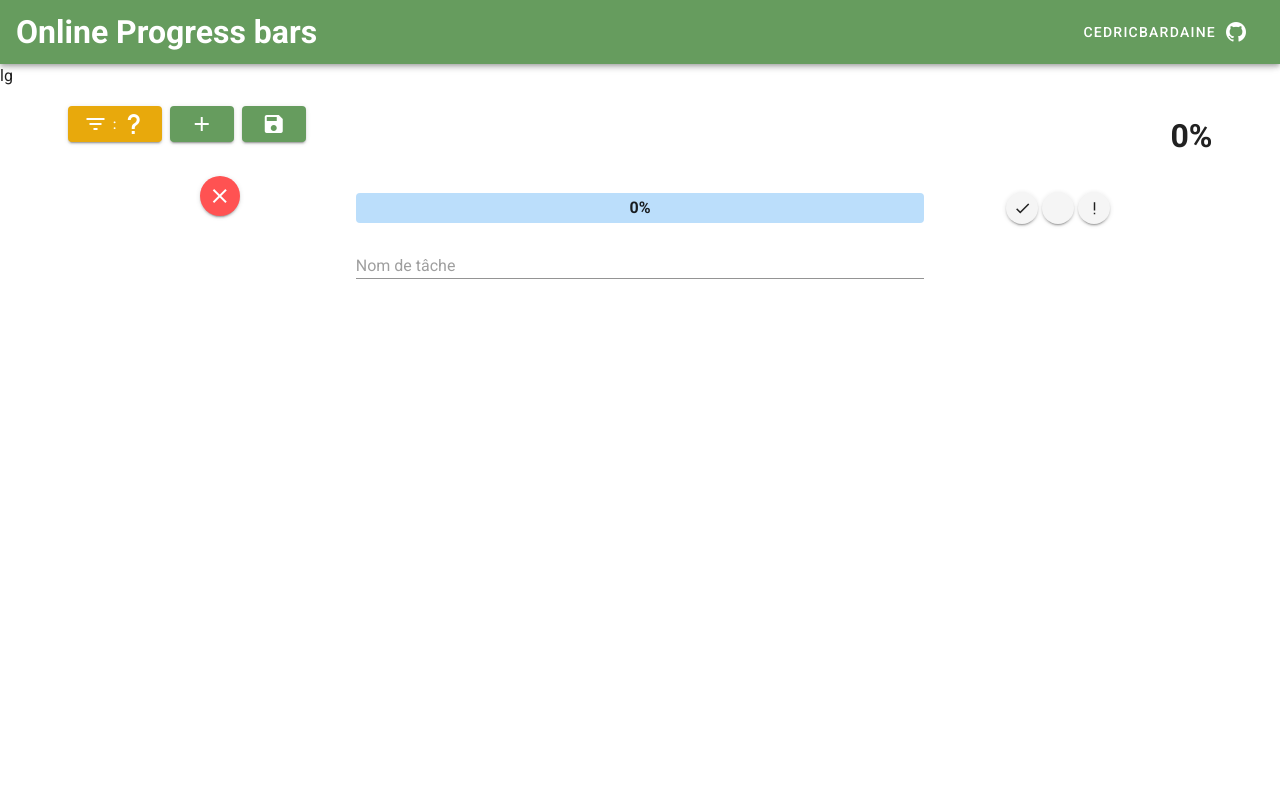
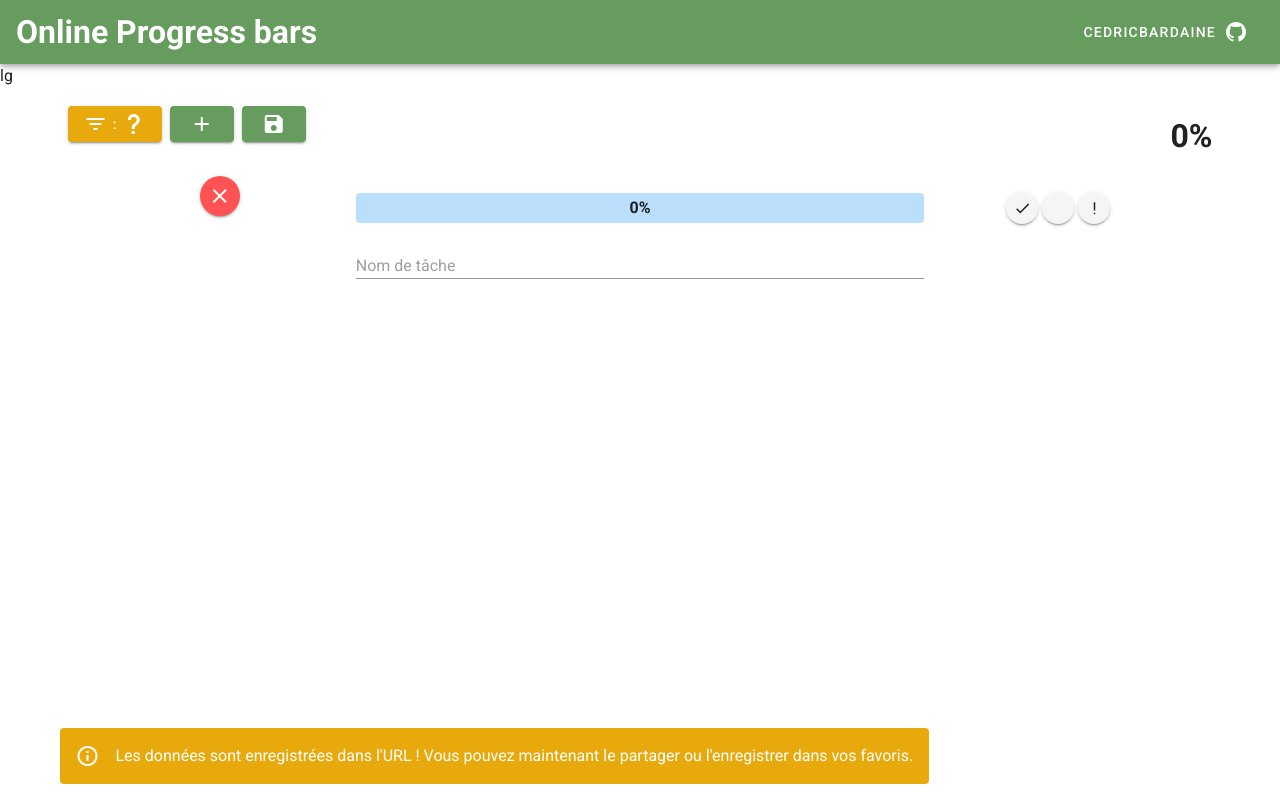
Before and after one commit to CedricBardaine/online_progress_bars, a Vue app: page /#/ in a window 1280 px wide. Both pictures are taken after a click on the button 273 px from the left and 124 px from the top of the page. Built offline with nearby package versions, Linux system fonts and the light colour scheme.

Commit message:
add alert msg on save

```diff
--- a/src/views/Home.vue
+++ b/src/views/Home.vue
@@ -9,7 +9,6 @@
       -->
 
   <v-container>
-    <!-- // TODO: display valert on url copy -->
     <v-container class="">
       <v-row class="pb-8 mx-2">
         <v-row align="center" justify="start">
@@ -40,6 +39,9 @@
                 path: '',
                 query: { data: JSON.stringify(bars) },
               });
+              displayMsg(
+                'Les données sont enregistrées dans l\'URL ! Vous pouvez maintenant le partager ou l\'enregistrer dans vos favoris.'
+              );
             "
           >
             <v-icon dark> mdi-content-save </v-icon>
@@ -151,6 +153,18 @@
         </v-row>
       </div>
     </transition-group>
+    <v-alert
+      id="idAlert"
+      color="secondary"
+      dark
+      justify="center"
+      :value="!!alertMsg"
+      icon="mdi-information-outline"
+      transition="slide-x-transition"
+      style="position: fixed; z-index: 9000; bottom: 0"
+    >
+      {{ alertMsg }}
+    </v-alert>
   </v-container>
 </template>
 
@@ -173,6 +187,8 @@ export default {
     ],
     sorted: "", // 'percent', 'text', 'problem'
     dontReWatch: false, // used to prevent the watch to always set sorted to '' because of the sort fcts.
+    alertMsg: "",
+    alertTimer: {},
   }),
   mounted() {
     let self = this;
@@ -288,6 +304,17 @@ export default {
         this.$refs.progressBar[i].internalLazyValue = this.bars[i].percent;
       }
     },
+
+    /**
+     * @param {String} aMsg
+     */
+    displayMsg(aMsg) {
+      this.alertMsg = aMsg;
+      clearTimeout(this.alertTimer);
+      this.alertTimer = setTimeout(() => {
+        this.alertMsg = "";
+      }, 5000);
+    },
   },
   watch: {
     bars: {
@@ -322,4 +349,8 @@ export default {
 .rowTransition-enter, .rowTransition-leave-to /* .rowTransition-leave-active below version 2.1.8 */ {
   opacity: 0;
 }
+
+#idAlert i {
+  align-self: center;
+}
 </style>
```
